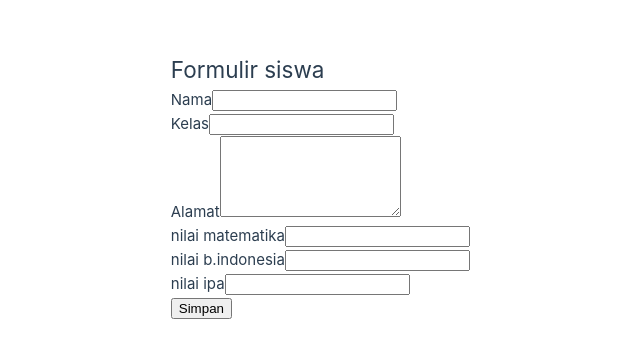
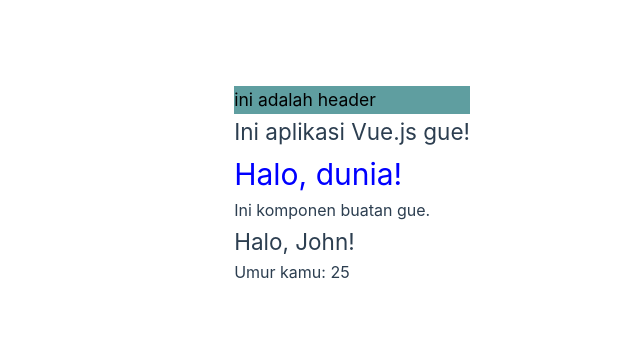
Before and after one commit to muhammaddaffafauzan/belajar-vue, a Vue app: page / in a window 1280 px wide. Shown: the part 214-572 px from the top of the page, without its empty margins (170-810 px from the left). Built offline with nearby package versions, Linux system fonts and the light colour scheme.

Commit message:
update lagi gais

```diff
--- a/src/App.vue
+++ b/src/App.vue
@@ -1,76 +1,18 @@
 <template>
   <div>
-    <h2>Formulir siswa</h2>
-    <form @submit.prevent="submitForm">
-    <label for="">Nama</label>
-    <input type="text" v-model="siswa.nama"><br>
-    <label for="">Kelas</label>
-    <input type="text" v-model="siswa.kelas"><br>
-    <label for="">Alamat</label>
-    <textarea v-model="siswa.alamat" cols="20" rows="5"></textarea><br>
-    <label for="">nilai matematika</label>
-    <input type="number" v-model="siswa.nilaimtk" id="mtk"><br>
-    <label for="">nilai b.indonesia</label>
-    <input type="number" v-model="siswa.nilaibhs" id="bhs"><br>
-    <label for="">nilai ipa</label>
-    <input type="number" v-model="siswa.nilaiipa" id="ipa"><br>
-    <button type="submit">Simpan</button>
-    </form>
-    <div v-if="showResult">
-      nama : {{ name }} <br>
-      kelas : {{ kelas }} <br>
-      alamat : {{ alamat }}<br>
-      nilaiMtk: {{ mtk }}<br>
-      nilaibhs: {{ bhs }}<br>
-      nilaiipa: {{ ipa }} <br>
-      Total nilai: {{ total }} <br>
-      keterangan: {{ keterangan }}
-    </div>
+ <Header text="ini adalah header"></Header>
+    <h2>Ini aplikasi Vue.js gue!</h2>
+    <my-component nama="John" umur="25"></my-component>
   </div>
 </template>
+
 <script>
-import { ref } from 'vue';
-
+import MyComponent from './components/Mycomponent.vue'; // Import komponen yang udah kita buat
+import Header from './components/header.vue';
 export default {
-
-  data() {
-    return {
-    siswa: {
-     nama: '',
-     kelas: '',
-     alamat: '',
-     nilaimtk: '',
-     nilaibhs: '',
-     nilaiipa: ''
-    },
-    showResult: ref(false),
-      name: ref(''),
-      kelas: ref(''),
-      alamat: ref(''),
-      mtk: ref(''),
-      bhs: ref(''),
-      ipa: ref(''),
-      total: 0,
-      keterangan : ref('')
-    };
-  },
-  methods: {
-    submitForm() {
-      this.name = this.siswa.nama;
-      this.kelas = this.siswa.kelas;
-      this.alamat = this.siswa.alamat;
-      this.mtk = this.siswa.nilaimtk;
-      this.bhs = this.siswa.nilaibhs;
-      this.ipa = this.siswa.nilaiipa;
-      this.total = parseInt(this.mtk) + parseInt(this.bhs) + parseInt(this.ipa);
-      if (this.total > 240) {
-        this.keterangan = "lulus"
-      } else {
-        this.keterangan = "tidak lulus"
-      }
-      this.showResult = true;
-    },
-
+  components: {
+    MyComponent, // Daftarkan komponen agar bisa digunakan di sini
+    Header
   },
 }
 </script>
--- /dev/null
+++ b/src/components/MyComponent.vue
@@ -0,0 +1,39 @@
+<template>
+  <div>
+    <h1>Halo, dunia!</h1>
+    <p>Ini komponen buatan gue.</p>
+    <h2>Halo, {{ nama }}!</h2>
+    <p>Umur kamu: {{ umur }}</p>
+  </div>
+</template>
+
+
+<script>
+export default {
+  name: 'MyComponent', // Nama komponen, bisa diubah sesuai kebutuhan
+  props: ['nama', 'umur'], // Definisi props "nama" dan "umur"
+  // Data komponen
+  data() {
+    return {
+      message: 'Ini pesan dari komponen!'
+    };
+  },
+  // Metode-metode komponen
+  methods: {
+    greet() {
+      console.log('Halo, bro!');
+    }
+  }
+}
+</script>
+
+
+<style>
+h1 {
+  color: blue;
+}
+
+p {
+  font-size: 16px;
+}
+</style>
--- /dev/null
+++ b/src/components/header.vue
@@ -0,0 +1,17 @@
+<template>
+  <div>
+    <h3>{{ text }}</h3>
+  </div>
+</template>
+<script>
+export default {
+  name: "Header",
+  props: ['text']
+}
+</script>
+<style>
+h3{
+  color: black;
+  background-color: cadetblue;
+}
+</style>
```
Also changed, not shown: src/lathan-vue.txt (added).
